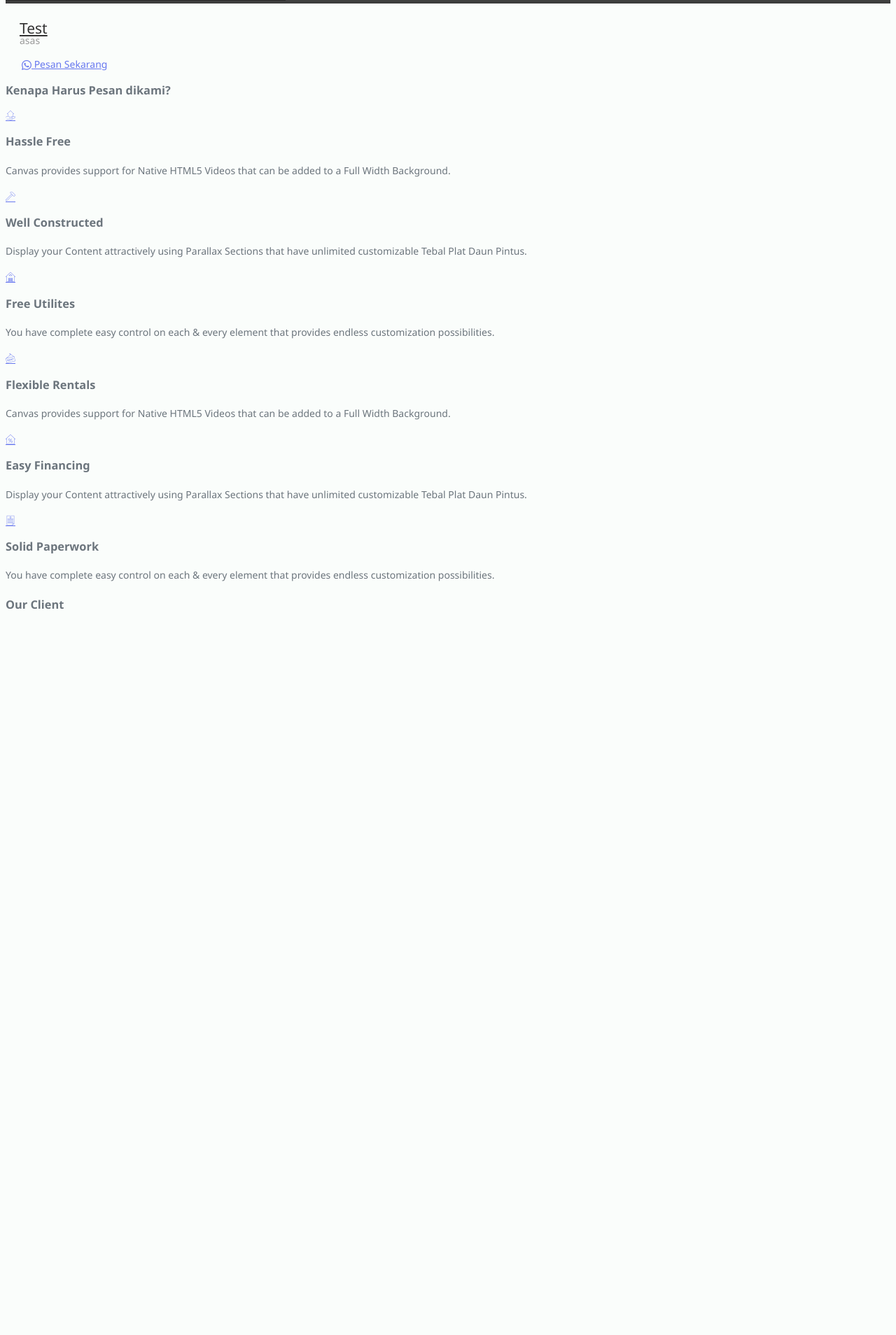
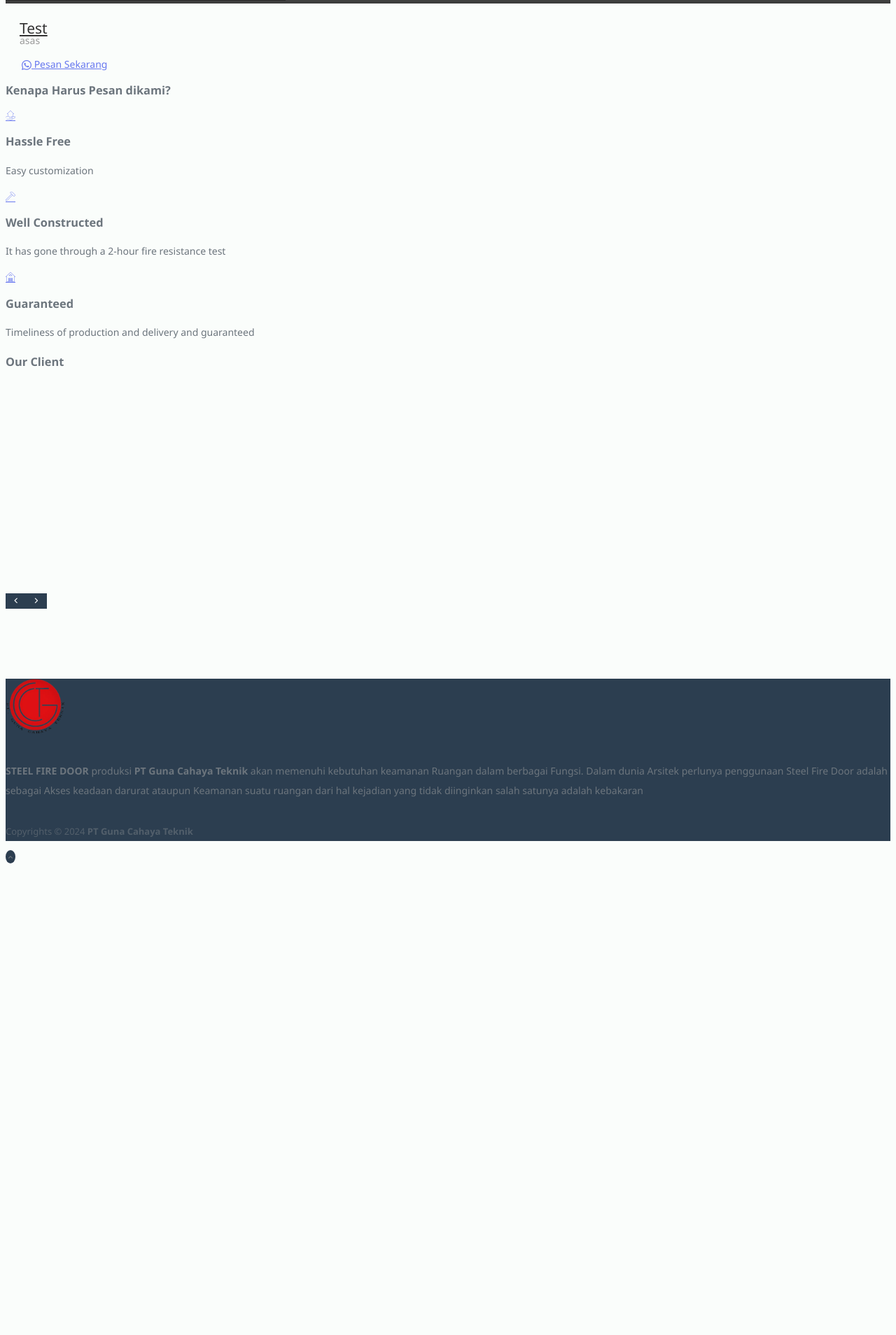
Before and after one commit to usernamesalah/pintubesi, a CodeIgniter app: page /database/ in a window 1280 px wide. Shown: the part 950-2858 px from the top of the page at 70% size. After the commit the page ends 2184 px from the top, so only its background shows below. Run offline with CodeIgniter, Linux system fonts and the light colour scheme; data comes from the database, SQL or seed files in the repository; grey boxes labelled with a size stand in for pictures from a placeholder-image service; style sheets or scripts are compiled from the project's sources; some libraries are stand-ins or nearby versions; some web fonts are replaced; grey boxes are pictures that could not be loaded.

Commit message:
fix: client

```diff
--- a/application/controllers/Admin.php
+++ b/application/controllers/Admin.php
@@ -17,14 +17,14 @@ class Admin extends MY_Controller
         $access_token = $this->session->userdata('token');
         if ( !isset($access_token) )
         {
-            redirect('login/admin');
+            redirect('login');
             exit;
         }
 
         $token = $this->ci_jwt->decode($access_token);
         if ( !isset($token->username) )
         {
-            redirect('login/admin');
+            redirect('login');
             exit;
         }
 
--- a/application/views/home/home.php
+++ b/application/views/home/home.php
@@ -7,13 +7,13 @@
 			data-arrows="false" data-pagi="false" style="background-color: #333;">
 			<div class="flexslider">
 				<div class="slider-wrap">
-					<?php if(!empty($home_img)) : ?>
-						<?php foreach($home_img as $himg): ?>
+					<?php if (!empty($home_img)): ?>
+						<?php foreach ($home_img as $himg): ?>
 							<div class="slide"
 								style="background: url('<?= base_url($himg->url) ?>') center center; background-size: cover;">
 							</div>
 						<?php endforeach; ?>
-					<?php else : ?>
+					<?php else: ?>
 						<div class="slide"
 							style="background: url('<?= base_url('assets/home') ?>/real-estate/images/hero/3.jpg') center center; background-size: cover;">
 						</div>
@@ -57,24 +57,28 @@
 					data-nav="true" data-loop="true" data-pagi="false" data-items-xs="1" data-items-sm="1"
 					data-items-md="2" data-items-lg="3" data-items-xl="3">
 
-					<?php foreach($products as $product) : ?>
+					<?php foreach ($products as $product): ?>
 						<div class="oc-item">
 							<div class="real-estate-item">
 								<div class="real-estate-item-image">
 									<div class="badge bg-danger bg-color2">Fire Steel Door</div>
-								<a href="<?= base_url('product/detail/' .$product->id) ?>">
+									<a href="<?= base_url('product/detail/' . $product->id) ?>">
 										<img src="<?= base_url() . $product->foto ?>"
-                                    onerror=" this.src = 'https://placehold.co/250';"
-										alt="Image 1">
+											onerror=" this.src = 'https://placehold.co/250';" alt="Image 1">
 									</a>
 								</div>
 
 								<div class="real-estate-item-desc">
-								<h3><a href="<?= base_url('product/detail/' .$product->id) ?>"><?= $product->nama ?></a></h3>
-								<span><?= $product->kategori ?></span>
+									<h3><a href="<?= base_url('product/detail/' . $product->id) ?>">
+											<?= $product->nama ?>
+										</a></h3>
+									<span>
+										<?= $product->kategori ?>
+									</span>
 									<div class="line" style="margin-top: 15px; margin-bottom: 15px;"></div>
 									<div class="real-estate-item-features fw-medium font-primary text-end">
-									<a href="https://wa.me/<?= $whatsapp->value ?>?text=halo?" class="button button-border button-rounded button-green"><i
+										<a href="https://wa.me/<?= $whatsapp->value ?>?text=halo?"
+											class="button button-border button-rounded button-green"><i
 												class="bi-whatsapp"></i> Pesan Sekarang</a>
 
 									</div>
@@ -99,8 +103,7 @@
 						</div>
 						<div class="fbox-content">
 							<h3 class="fw-normal">Hassle Free</h3>
-							<p>Canvas provides support for Native HTML5 Videos that can be added to a Full Width
-								Background.</p>
+							<p>Easy customization</p>
 						</div>
 					</div>
 				</div>
@@ -112,8 +115,7 @@
 						</div>
 						<div class="fbox-content">
 							<h3 class="fw-normal">Well Constructed</h3>
-							<p>Display your Content attractively using Parallax Sections that have unlimited
-								customizable Tebal Plat Daun Pintus.</p>
+							<p>It has gone through a 2-hour fire resistance test</p>
 						</div>
 					</div>
 				</div>
@@ -124,14 +126,13 @@
 							<a href="#"><i class="icon-realestate-garage"></i></a>
 						</div>
 						<div class="fbox-content">
-							<h3 class="fw-normal">Free Utilites</h3>
-							<p>You have complete easy control on each &amp; every element that provides endless
-								customization possibilities.</p>
+							<h3 class="fw-normal">Guaranteed</h3>
+							<p>Timeliness of production and delivery and guaranteed</p>
 						</div>
 					</div>
 				</div>
 
-				<div class="col-sm-6 col-lg-4">
+				<!-- <div class="col-sm-6 col-lg-4">
 					<div class="feature-box fbox-plain">
 						<div class="fbox-icon">
 							<a href="#"><i class="icon-realestate-rent"></i></a>
@@ -168,7 +169,7 @@
 								customization possibilities.</p>
 						</div>
 					</div>
-				</div>
+				</div> -->
 			</div>
 
 
@@ -176,53 +177,22 @@
 	</div>
 </section><!-- #content end -->
 
-<section id="client"  style="margin-bottom: 100px !important;">
+<section id="client" style="margin-bottom: 100px !important;" class="mt-5">
 
 	<h3 class="text-center">Our Client</h3>
 
-	<div id="oc-clients-full" class="owl-carousel owl-carousel-full image-carousel carousel-widget owl-loaded owl-drag"
+	<div id="oc-clients-full" class="owl-carousel owl-carousel-full image-carousel carousel-widget owl-loaded owl-drag p-5"
 		data-margin="30" data-nav="true" data-pagi="false" data-autoplay="5000" data-items-xs="3" data-items-sm="3"
-		data-items-md="5" data-items-lg="6" data-items-xl="7">
+		data-items-md="5" data-items-lg="6" data-items-xl="7" style="align-items:center;">
 
-		<div class="owl-stage-outer">
+		<div class="owl-stage-outer" style="display: flex; justify-content: center;">
 			<div class="owl-stage"
-				style="transform: translate3d(-2074px, 0px, 0px); transition: all 0.25s ease 0s; width: 3112px;">
+				style="transform: translate3d(-2074px, 0px, 0px); transition: all 0.25s ease 0s; width: 3112px; display: flex; justify-content: center; align-items: center;">
+				<?php foreach($clients as $client) : ?>
 				<div class="owl-item" style="width: 229.259px; margin-right: 30px;">
-					<div class="oc-item"><a href="#"><img src="https://placehold.co/100" alt="Brands"></a></div>
+					<div class="oc-item"><img src="<?= base_url($client->image) ?>" onerror=" this.src = 'https://placehold.co/100';" alt="<?= $client->nama ?>"></div>
 				</div>
-				<div class="owl-item" style="width: 229.259px; margin-right: 30px;">
-					<div class="oc-item"><a href="#"><img src="https://placehold.co/100" alt="Brands"></a></div>
-				</div>
-				<div class="owl-item" style="width: 229.259px; margin-right: 30px;">
-					<div class="oc-item"><a href="#"><img src="https://placehold.co/100" alt="Brands"></a></div>
-				</div>
-				<div class="owl-item" style="width: 229.259px; margin-right: 30px;">
-					<div class="oc-item"><a href="#"><img src="https://placehold.co/100" alt="Brands"></a></div>
-				</div>
-				<div class="owl-item" style="width: 229.259px; margin-right: 30px;">
-					<div class="oc-item"><a href="#"><img src="https://placehold.co/100" alt="Brands"></a></div>
-				</div>
-				<div class="owl-item" style="width: 229.259px; margin-right: 30px;">
-					<div class="oc-item"><a href="#"><img src="https://placehold.co/100" alt="Brands"></a></div>
-				</div>
-				<div class="owl-item" style="width: 229.259px; margin-right: 30px;">
-					<div class="oc-item"><a href="#"><img src="https://placehold.co/100" alt="Brands"></a></div>
-				</div>
-				<div class="owl-item" style="width: 229.259px; margin-right: 30px;">
-					<div class="oc-item"><a href="#"><img src="https://placehold.co/100" alt="Brands"></a></div>
-				</div>
-				<div class="owl-item active" style="width: 229.259px; margin-right: 30px;">
-					<div class="oc-item"><a href="#"><img src="https://placehold.co/100" alt="Brands"></a></div>
-				</div>
-				<div class="owl-item active" style="width: 229.259px; margin-right: 30px;">
-					<div class="oc-item"><a href="#"><img src="https://placehold.co/100" alt="Brands"></a></div>
-				</div>
-				<div class="owl-item active" style="width: 229.259px; margin-right: 30px;">
-					<div class="oc-item"><a href="#"><img src="https://placehold.co/100" alt="Brands"></a></div>
-				</div>
-				<div class="owl-item" style="width: 229.259px; margin-right: 30px;">
-					<div class="oc-item"><a href="#"><img src="https://placehold.co/100" alt="Brands"></a></div>
-				</div>
+				<?php endforeach; ?>
 			</div>
 		</div>
 		<div class="owl-nav"><button type="button" role="presentation" class="owl-prev"><i
--- a/application/views/home/includes/footer.php
+++ b/application/views/home/includes/footer.php
@@ -12,13 +12,15 @@
 
 							<div class="widget">
 
-								<img src="<?= base_url('assets/home') ?>/real-estate/images/logo@2x.png" style="position: relative; opacity: 0.85; left: -10px; max-height: 80px; margin-bottom: 20px;" alt="Footer Logo">
+								<img src="<?= base_url('assets') ?>/logo.png" style="position: relative; opacity: 0.85; left: -10px; max-height: 80px; margin-bottom: 20px;" alt="Footer Logo">
 
-								<p>We believe in <strong>Simple</strong>, <strong>Creative</strong> &amp; <strong>Flexible</strong> Design Standards with a Retina &amp; Responsive Approach. Browse the amazing Features this template offers.</p>
-
+								<p>
+									<strong>STEEL FIRE DOOR</strong> produksi <strong>PT Guna Cahaya Teknik</strong> akan memenuhi kebutuhan keamanan Ruangan dalam berbagai Fungsi.
+								Dalam dunia Arsitek perlunya penggunaan Steel Fire Door adalah sebagai Akses keadaan darurat ataupun Keamanan suatu ruangan dari hal kejadian yang tidak diinginkan salah satunya adalah kebakaran
+								</p>
 								<div class="line" style="margin: 30px 0;"></div>
 
-								<p class="ls-1 fw-light" style="opacity: 0.6; font-size: 13px;">Copyrights &copy; 2023 Canvas: Real Estate</p>
+								<p class="ls-1 fw-light" style="opacity: 0.6; font-size: 13px;">Copyrights &copy; <?= date('Y') ?> <strong>PT Guna Cahaya Teknik</strong></p>
 
 							</div>
 
@@ -29,7 +31,7 @@
 							<div class="row col-mb-50">
 								<div class="col-md-6">
 								</div>
-
+<!--
 								<div class="col-md-6">
 									<h4 class="ls-1 fw-normal text-uppercase">Connect Socially</h4>
 
@@ -72,7 +74,7 @@
 											<button class="button button-3d button-black mx-0" style="margin-top: 15px;" type="submit">Subscribe</button>
 										</form>
 									</div>
-								</div>
+								</div> -->
 							</div>
 
 						</div>
```
Also changed, not shown: 1 other file. Lines whose indentation alone changed are shown as unchanged.
